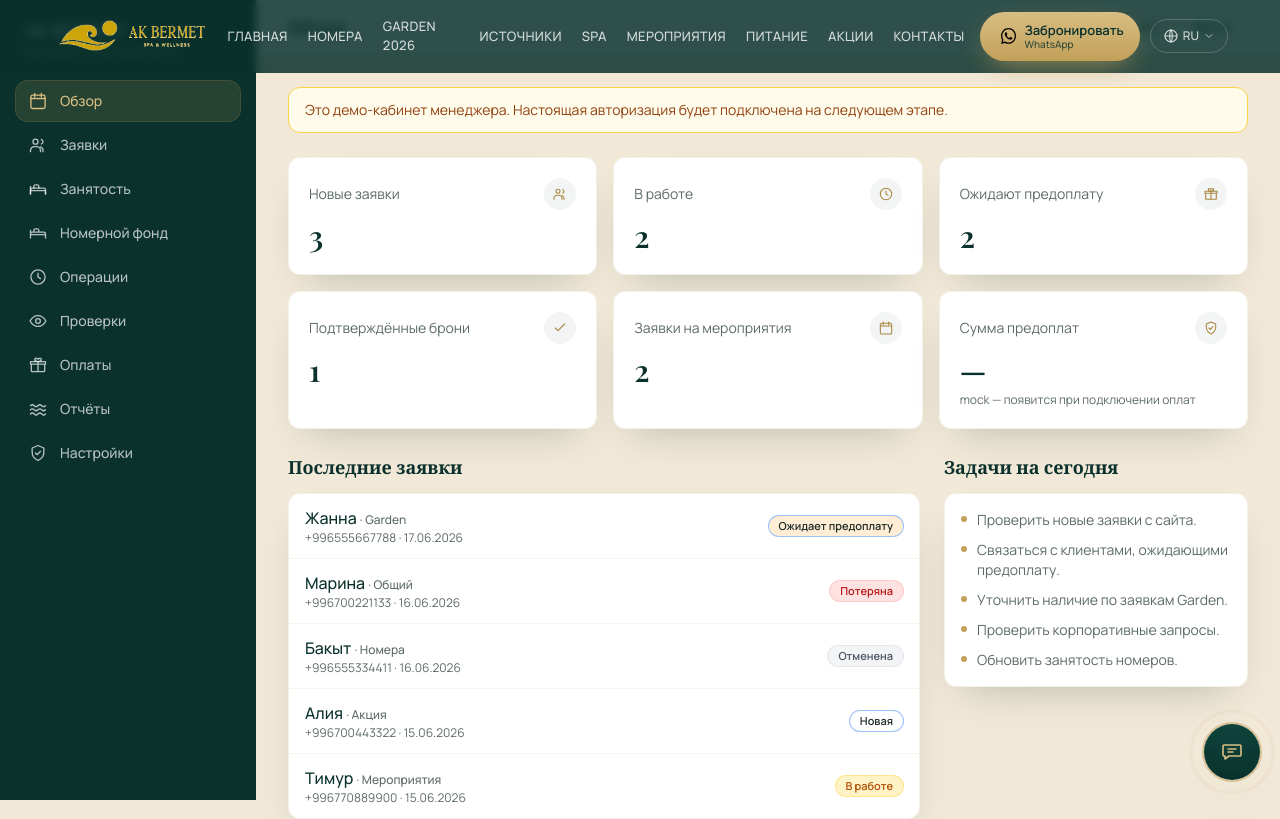
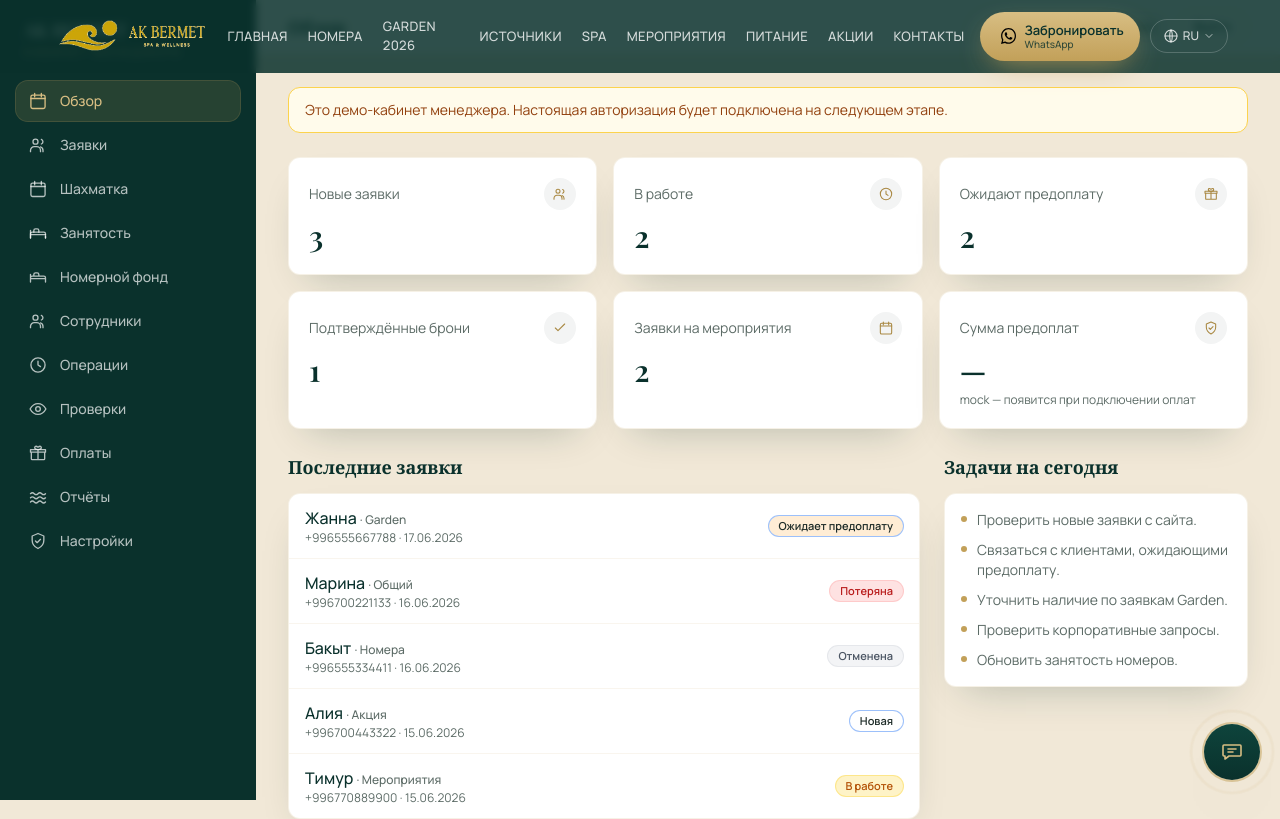
Before and after one commit to stvelikiy-star/ak-bermet, a Next.js app: page /manager in a window 1280 px wide. Shown: the top 819 px of the page. Built offline with nearby package versions, Linux system fonts and the light colour scheme; a web font is replaced by a local one.

Commit message:
feat: add chessboard and staff navigation

```diff
--- a/src/components/manager/ManagerSidebar.tsx
+++ b/src/components/manager/ManagerSidebar.tsx
@@ -17,8 +17,10 @@ import {
 const NAV = [
   { href: "/manager", label: "Обзор", icon: IconCalendar },
   { href: "/manager/leads", label: "Заявки", icon: IconUsers },
+  { href: "/manager/chessboard", label: "Шахматка", icon: IconCalendar },
   { href: "/manager/availability", label: "Занятость", icon: IconBed },
   { href: "/manager/rooms", label: "Номерной фонд", icon: IconBed2 },
+  { href: "/manager/staff", label: "Сотрудники", icon: IconUsers },
   { href: "/manager/operations", label: "Операции", icon: IconClock },
   { href: "/manager/inspections", label: "Проверки", icon: IconEye },
   { href: "/manager/payments", label: "Оплаты", icon: IconGift },
@@ -34,7 +36,7 @@ export default function ManagerSidebar({
   const pathname = usePathname();
 
   return (
-    <nav className="flex h-full flex-col gap-1 p-4">
+    <nav className="flex h-full flex-col gap-1 overflow-y-auto p-4">
       <div className="mb-4 px-2">
         <p className="font-display text-lg font-semibold text-white">
           AK BERMET
```
